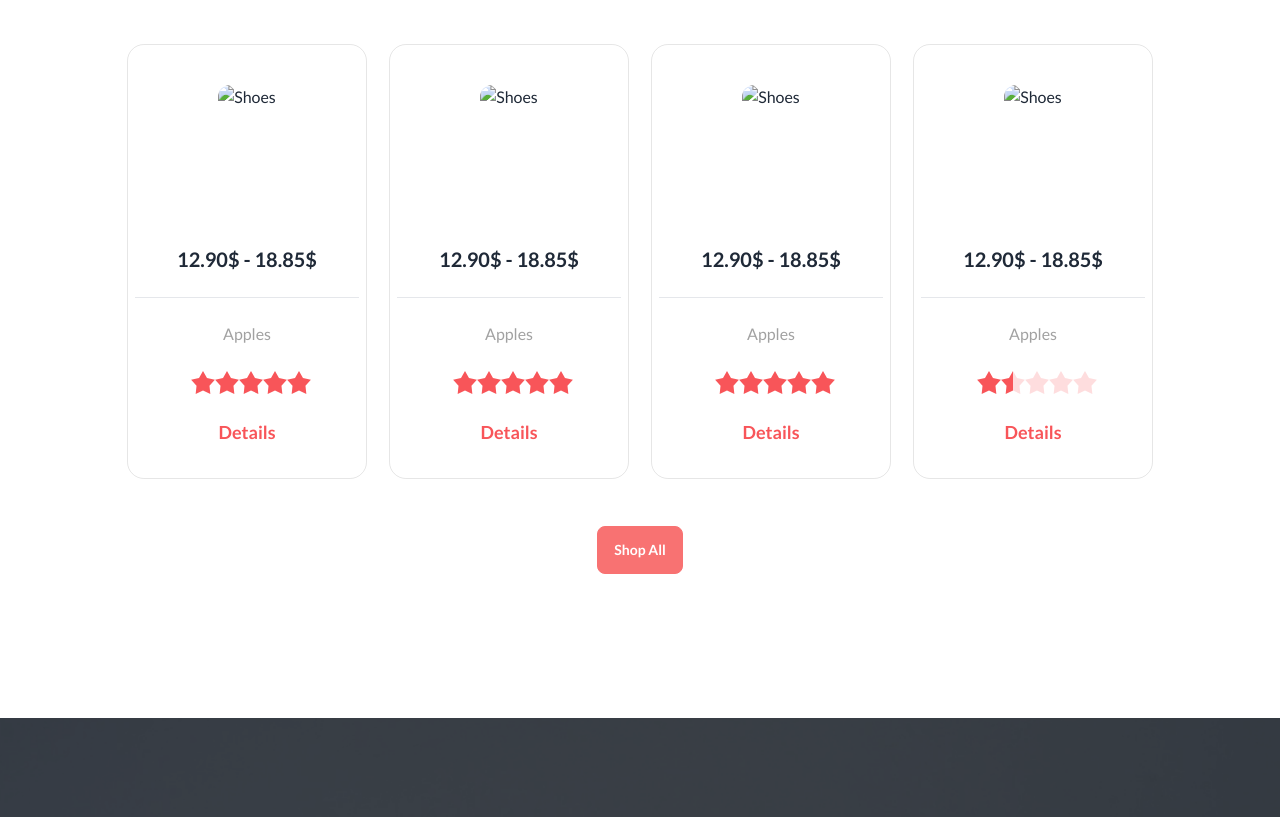
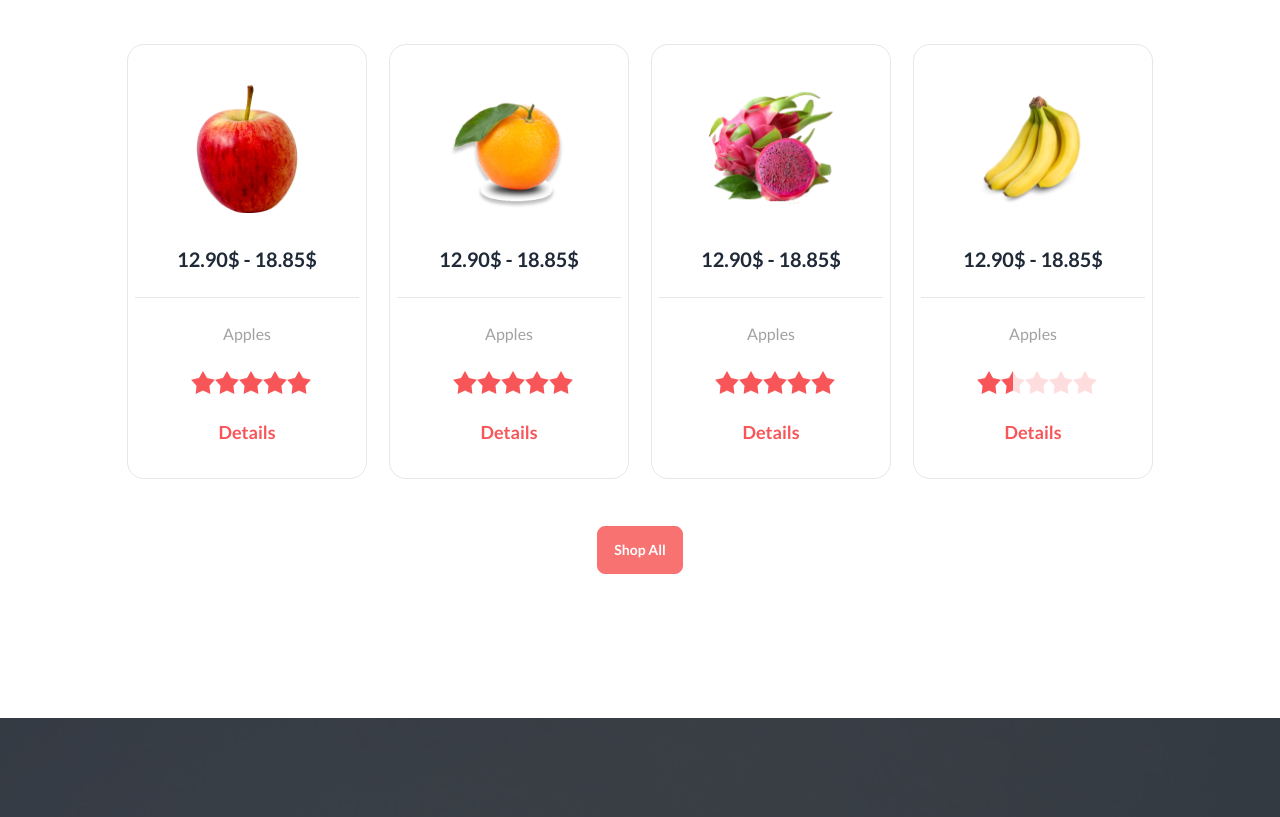
Before and after one commit to mdnurnabihsn/fruit-burst, a plain HTML site: page index.html in a window 1280 px wide. Shown: the part 1117-1934 px from the top of the page. Drawn offline with nearby package versions, Linux system fonts and the light colour scheme; the site is published under a folder, as on GitHub Pages, so addresses that start at the root find nothing.

Commit message:
card & modal section updated

```diff
--- a/index.html
+++ b/index.html
@@ -231,7 +231,7 @@
             <!-- card 1 -->
             <div class="card bg-base-100 outline outline-1 outline-[#0C0C0C1A]">
               <figure class="px-10 pt-10">
-                <img src="/images/fruit6.png" alt="Shoes" class="rounded-xl h-32" />
+                <img src="./images/fruit6.png" alt="" class="rounded-xl h-32" />
               </figure>
               <div class="card-body items-center text-center">
                 <h2 class="card-title mb-4 ">12.90$ - 18.85$</h2>
@@ -263,7 +263,7 @@
                       <!-- card 1 -->
                       <div class="card bg-base-100 outline outline-1 outline-[#0C0C0C1A]">
                         <figure class="px-10 pt-10">
-                          <img src="/images/fruit6.png" alt="Shoes" class="rounded-xl h-32" />
+                          <img src="./images/fruit6.png" alt="" class="rounded-xl h-32" />
                         </figure>
                         <div class="card-body items-center text-center">
                           <h2 class="card-title mb-4 ">12.90$ - 18.85$</h2>
@@ -309,7 +309,7 @@
             <!-- card 2 -->
             <div class="card bg-base-100 outline outline-1 outline-[#0C0C0C1A]">
               <figure class="px-10 pt-10">
-                <img src="/images/fruit7.png" alt="Shoes" class="rounded-xl h-32" />
+                <img src="./images/fruit7.png" alt="" class="rounded-xl h-32" />
               </figure>
               <div class="card-body items-center text-center">
                 <h2 class="card-title mb-4 ">12.90$ - 18.85$</h2>
@@ -341,7 +341,7 @@
                       <!-- card 2 -->
                       <div class="card bg-base-100 outline outline-1 outline-[#0C0C0C1A]">
                         <figure class="px-10 pt-10">
-                          <img src="/images/fruit7.png" alt="Shoes" class="rounded-xl h-32" />
+                          <img src="./images/fruit7.png" alt="" class="rounded-xl h-32" />
                         </figure>
                         <div class="card-body items-center text-center">
                           <h2 class="card-title mb-4 ">12.90$ - 18.85$</h2>
@@ -387,7 +387,7 @@
             <!-- card 3 -->
             <div class="card bg-base-100 outline outline-1 outline-[#0C0C0C1A]">
               <figure class="px-10 pt-10">
-                <img src="/images/fruit8.png" alt="Shoes" class="rounded-xl h-32" />
+                <img src="./images/fruit8.png" alt="" class="rounded-xl h-32" />
               </figure>
               <div class="card-body items-center text-center">
                 <h2 class="card-title mb-4 ">12.90$ - 18.85$</h2>
@@ -419,7 +419,7 @@
                       <!-- card 3 -->
                       <div class="card bg-base-100 outline outline-1 outline-[#0C0C0C1A]">
                         <figure class="px-10 pt-10">
-                          <img src="/images/fruit8.png" alt="Shoes" class="rounded-xl h-32" />
+                          <img src="./images/fruit8.png" alt="" class="rounded-xl h-32" />
                         </figure>
                         <div class="card-body items-center text-center">
                           <h2 class="card-title mb-4 ">12.90$ - 18.85$</h2>
@@ -465,7 +465,7 @@
             <!-- card 4 -->
             <div class="card bg-base-100 outline outline-1 outline-[#0C0C0C1A]">
               <figure class="px-10 pt-10">
-                <img src="/images/fruit9.png" alt="Shoes" class="rounded-xl h-32" />
+                <img src="./images/fruit9.png" alt="" class="rounded-xl h-32" />
               </figure>
               <div class="card-body items-center text-center">
                 <h2 class="card-title mb-4 ">12.90$ - 18.85$</h2>
@@ -497,7 +497,7 @@
                       <!-- card 4  -->
                       <div class="card bg-base-100 outline outline-1 outline-[#0C0C0C1A]">
                         <figure class="px-10 pt-10">
-                          <img src="/images/fruit9.png" alt="Shoes" class="rounded-xl h-32" />
+                          <img src="./images/fruit9.png" alt="" class="rounded-xl h-32" />
                         </figure>
                         <div class="card-body items-center text-center">
                           <h2 class="card-title mb-4 ">12.90$ - 18.85$</h2>
```
